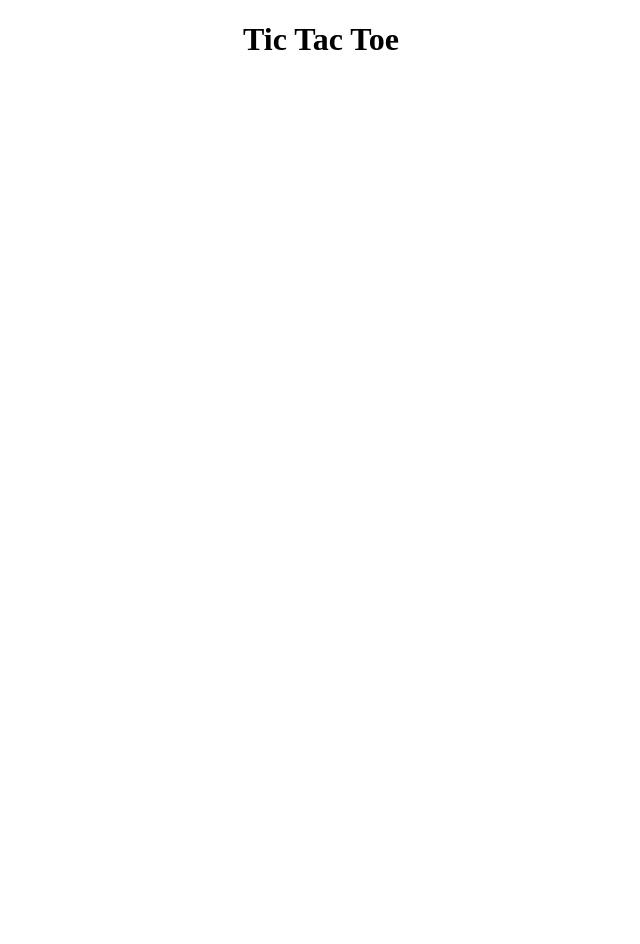
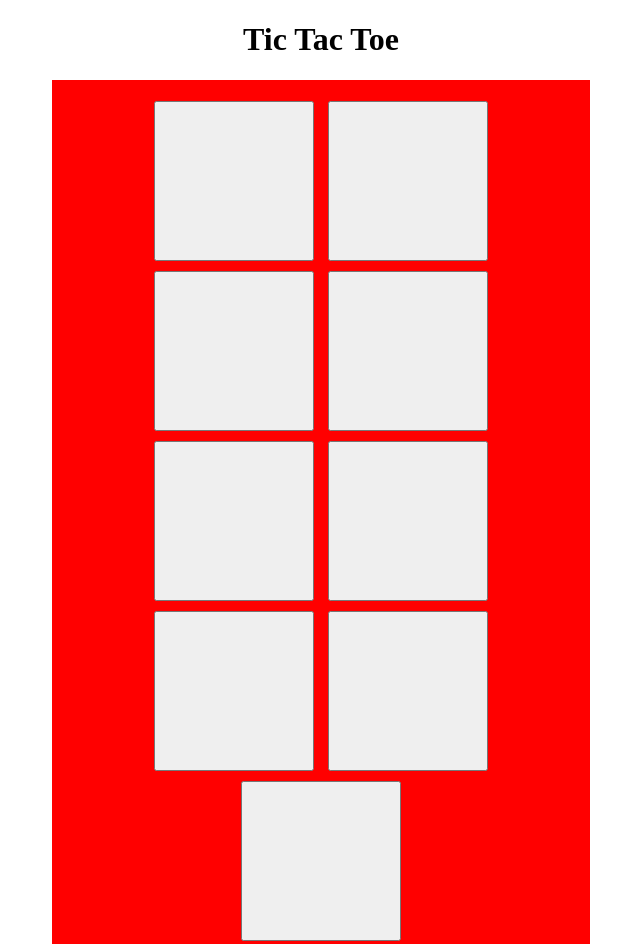
Before and after one commit to GarrettPoore/Tic-Tac-Toe, a plain HTML site: page index.html in a window 1280 px wide. Shown: the top 944 px of the page, without its empty margins (319-959 px from the left). Before the commit the page ends 800 px from the top, so only its background shows below. Drawn offline with nearby package versions, Linux system fonts and the light colour scheme.

Commit message:
Added basic board

```diff
--- a/index.html
+++ b/index.html
@@ -11,11 +11,23 @@
 
     <script src="https://ajax.googleapis.com/ajax/libs/jquery/3.2.1/jquery.min.js"></script>
     <script src="scripts.js"></script>
+    <script src="tic_tac_toe.js"></script>
     <link rel="stylesheet" href="styles.css">
     <!-- <link rel="stylesheet" href="https://maxcdn.bootstrapcdn.com/bootstrap/3.3.7/css/bootstrap.min.css" integrity="sha384-BVYiiSIFeK1dGmJRAkycuHAHRg32OmUcww7on3RYdg4Va+PmSTsz/K68vbdEjh4u" crossorigin="anonymous"> -->
   </head>
 
   <body>
     <h1>Tic Tac Toe</h1>
+    <div id="board">
+      <button type="button" value="7" class="space"></button>
+      <button type="button" value="8" class="space"></button>
+      <button type="button" value="9" class="space"></button>
+      <button type="button" value="4" class="space"></button>
+      <button type="button" value="5" class="space"></button>
+      <button type="button" value="6" class="space"></button>
+      <button type="button" value="1" class="space"></button>
+      <button type="button" value="2" class="space"></button>
+      <button type="button" value="3" class="space"></button>
+    </div>
   </body>
 </html>
--- a/scripts.js
+++ b/scripts.js
@@ -1,3 +1,6 @@
 $(document).ready(function() {
-
+  $(".space").click(function(event) {
+    var val = event.target.value;
+    makeMove(val);
+  });
 });
--- a/styles.css
+++ b/styles.css
@@ -1,3 +1,17 @@
 body {
   text-align: center;
 }
+
+#board {
+  background: red;
+  width: 40%;
+  margin: auto;
+  padding: 1em;
+}
+
+.space {
+  margin: 5px;
+  font-size: 48pt;
+  height: 2.5em;
+  width: 2.5em;
+}
--- /dev/null
+++ b/tic_tac_toe.js
@@ -0,0 +1,26 @@
+//TODO:
+// user chooses 1 or 2 players
+// if 1 player:
+//   choose X or O
+// randomly determine first
+
+
+
+//Board is as follows:
+// 7 | 8 | 9
+// 4 | 5 | 6
+// 1 | 2 | 3
+var board = ["","","","","","","","","",""];
+var currentTurn = ""; //X or O for current turn
+var player = ""; //X or O for player (uneeded in 2 player game)
+var versusAI = false;
+
+function checkForWinner() {
+
+}
+
+function makeMove(space) {
+  if (versusAI && player != currentTurn) {
+    return;
+  }
+}
```
